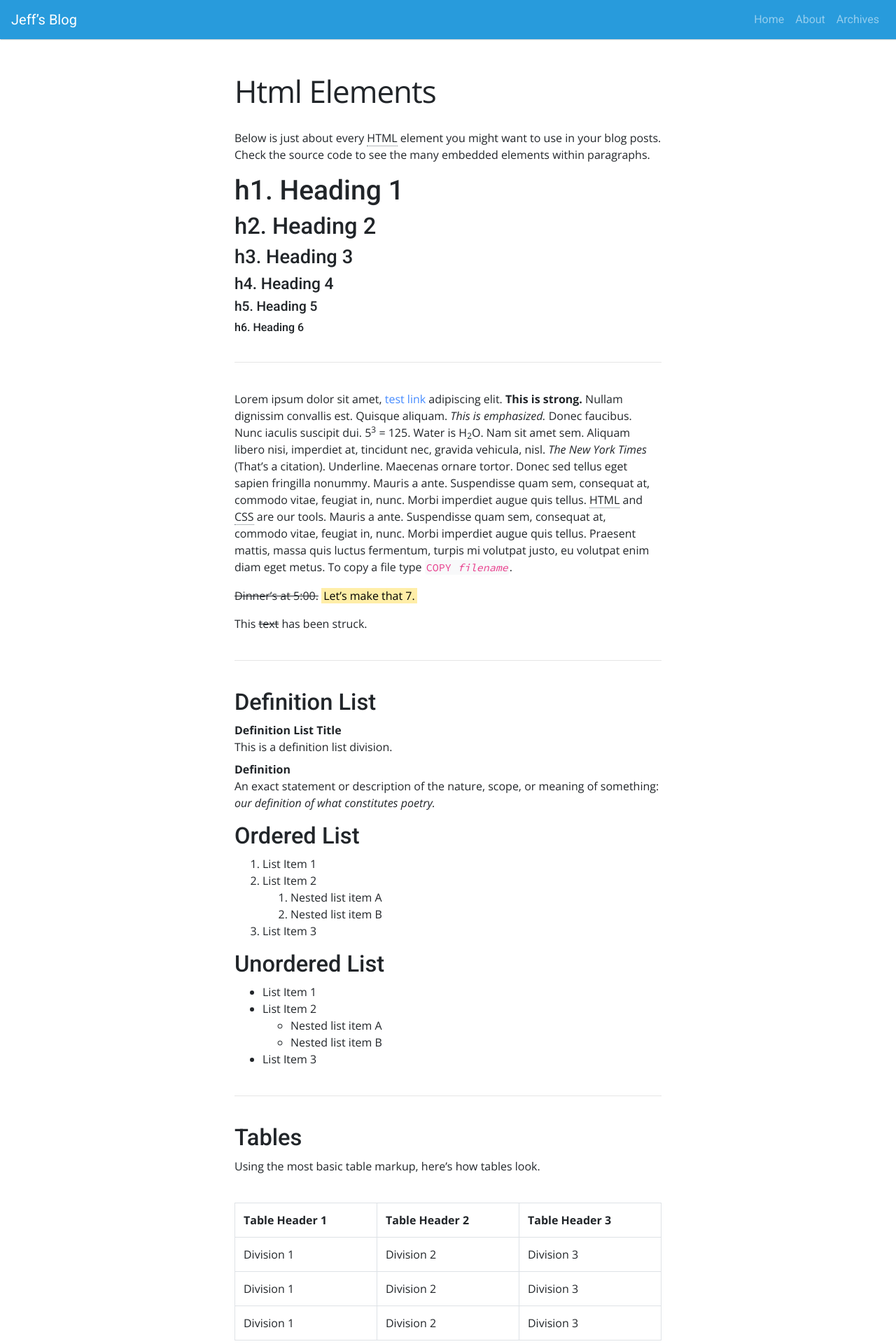
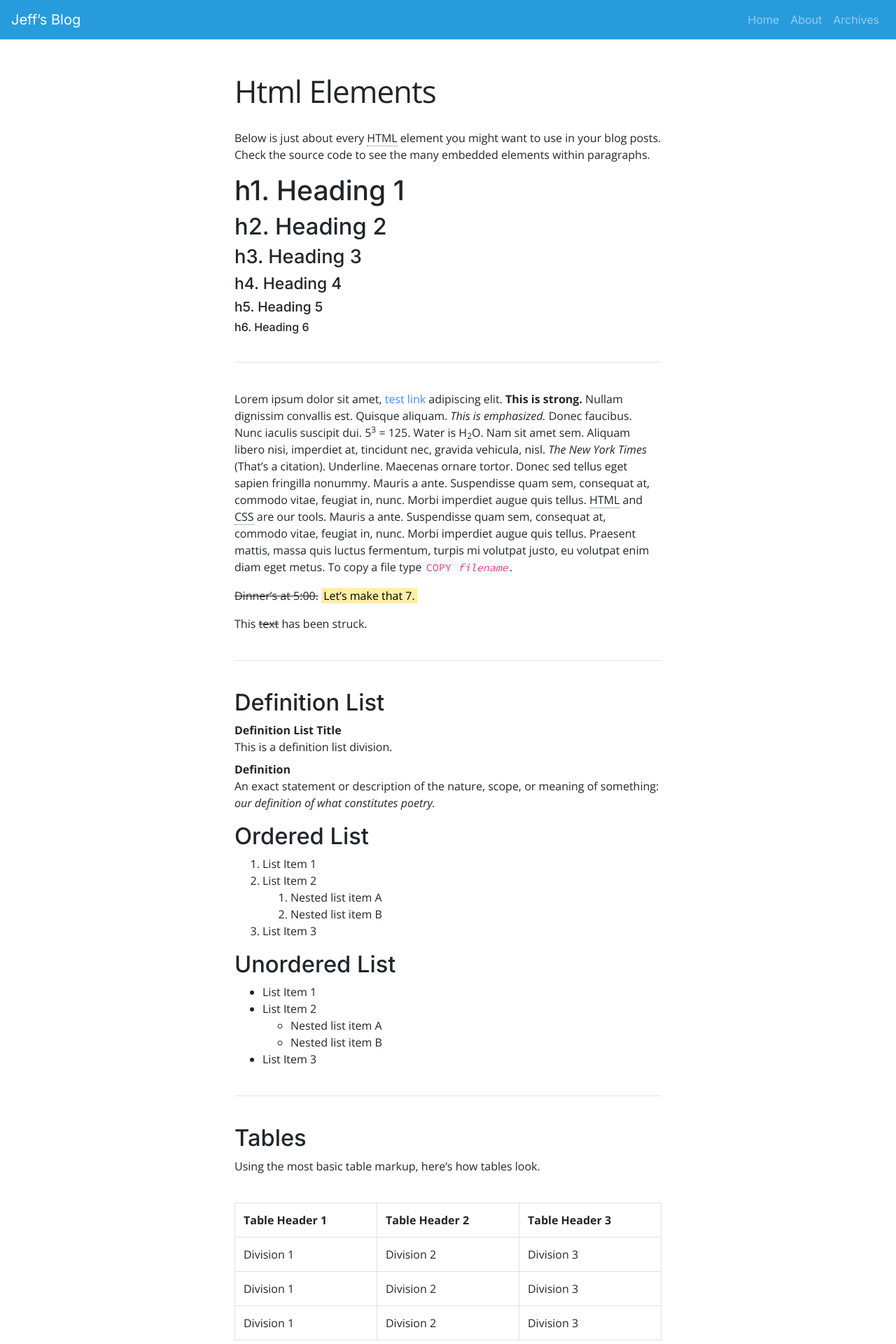
Before and after one commit to jefx07/jefx07.github.io, a Jekyll site: the page built from test_1.md, in a window 1280 px wide. Shown: the top 1920 px of the page at 70% size. Built offline with Jekyll 4.4.1, drawn with Linux system fonts in a browser that asks for light colours.

Commit message:
Test new font combo

```diff
--- a/_includes/header.html
+++ b/_includes/header.html
@@ -13,8 +13,11 @@
     {% if jekyll.environment == 'production' and page.title == "Home" and site.google_verify %}<meta name="google-site-verification" content="{{ site.google_verify }}">
     {% endif %}
     <!-- Google Fonts -->
-    <link rel="stylesheet" href="https://fonts.googleapis.com/css?family=Open+Sans:300,400,400i,700%7CRoboto:400,500%7CSource+Code+Pro">
-
+    <link href="https://fonts.googleapis.com/css2?family=Inter:wght@400;500&family=Open+Sans:ital,wght@0,300;0,400;0,700;1,400&family=Source+Code+Pro&display=swap" rel="stylesheet">
+    {% comment %}<!-- <link rel="stylesheet"
+    href="https://fonts.googleapis.com/css?family=Open+Sans:300,400,400i,700%7CRoboto:400,500%7CSource+Code+Pro">
+    -->
+    {% endcomment %}
     <!-- core CSS -->
     <link rel="stylesheet" href="{{ '/assets/css/styles.css' | relative_url }}">
 
--- a/_sass/scss/_custom.scss
+++ b/_sass/scss/_custom.scss
@@ -36,7 +36,8 @@ $link-hover-color:  darken($link-color, 10%);
 $font-family-sans-serif:  "Open Sans", sans-serif;
 $font-family-monospace:   "Source Code Pro", monospace;
 
-$headings-font-family:    Roboto, sans-serif;
+//$headings-font-family:    Roboto, sans-serif;
+$headings-font-family:    Inter, sans-serif;
 // stylelint-enable value-keyword-case
 
 $font-size-base:      1rem;
@@ -69,7 +70,7 @@ $pre-bg:          $gray-100;
 // Navbar
 //
 // stylelint-disable value-keyword-case
-$navbar-font-family:        Roboto, sans-serif;
+$navbar-font-family:        $headings-font-family;
 // stylelint-enable value-keyword-case
 $navbar-bg-color:           #289bdc;    // #28aadc;
 $navbar-box-shadow:         1px 1px 1px rgba($black, .16);
--- a/_sass/site-custom.scss
+++ b/_sass/site-custom.scss
@@ -514,7 +514,6 @@ body {
 // miscellaneous
 //
 
-// stylelint-disable selector-max-id
 .formspree {
   max-width: 26rem;
   padding: 1.5rem;
@@ -529,7 +528,7 @@ body {
     padding-left: 1.5rem;
   }
 }
-// stylelint-enable selector-max-id
+
 
 .form-group {
   margin-bottom: 1.5rem;
```
